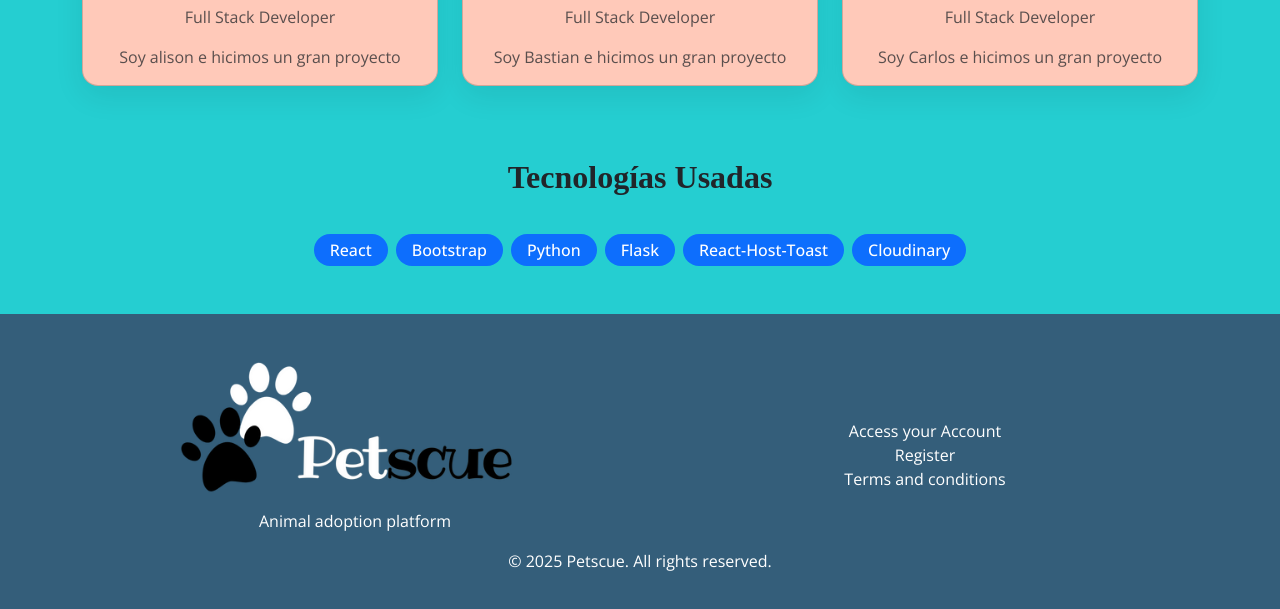
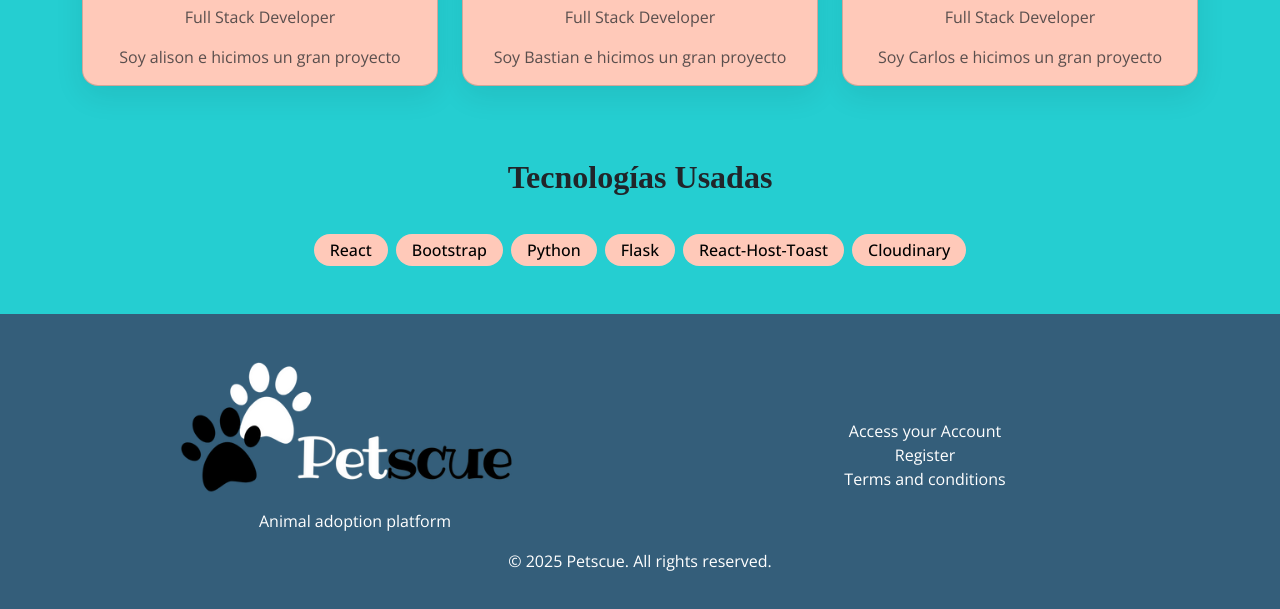
Before and after one commit to 4GeeksAcademy/latam-pt-46-Petscue, a React app: page /about-us in a window 1280 px wide. Shown: the part 1315-1924 px from the top of the page. Built offline with nearby package versions, Linux system fonts and the light colour scheme; no server answers; a web font is replaced by a local one.

Commit message:
styles de tecnologias

```diff
--- a/src/front/index.css
+++ b/src/front/index.css
@@ -334,7 +334,6 @@ p,
 .section-title {
   font-size: 2rem;
   font-weight: 700;
-  color: var(--primary-color);
   margin-bottom: 1.5rem;
   text-align: center;
   position: relative;
@@ -429,14 +428,14 @@ p,
 
 .badge:hover {
   transform: scale(1.1);
-  background-color: var(--accent-color);
+  background-color: white;
   color: #000;
 }
 .badge {
   border-radius: 30px;
   font-weight: 500;
-  background-color: var(--primary-color);
-  color: #fff;
+  background-color: var(--melon) ;
+  color: black ;
   padding: 8px 16px;
   transition: transform 0.3s, background-color 0.3s;
 }
--- a/src/front/pages/AboutUs.jsx
+++ b/src/front/pages/AboutUs.jsx
@@ -121,7 +121,7 @@ export const AboutUs = () => {
         <h2 className="section-title mb-4">Tecnologías Usadas</h2>
         <div className="d-flex flex-wrap justify-content-center gap-2 animate-fade-in">
           {technologies.map((tech, index) => (
-            <span key={index} className="badge bg-primary fs-6 px-3 py-2">
+            <span key={index} className="badge fs-6 px-3 py-2">
               {tech}
             </span>
           ))}
```
